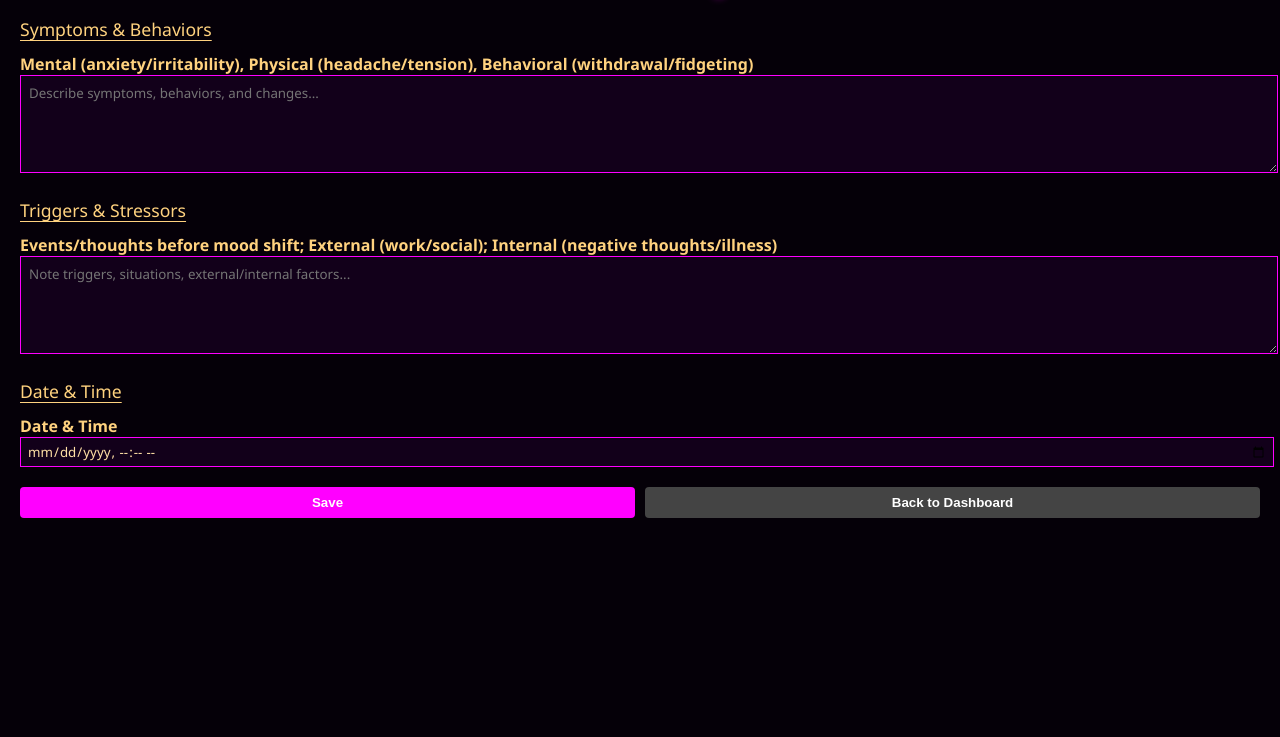
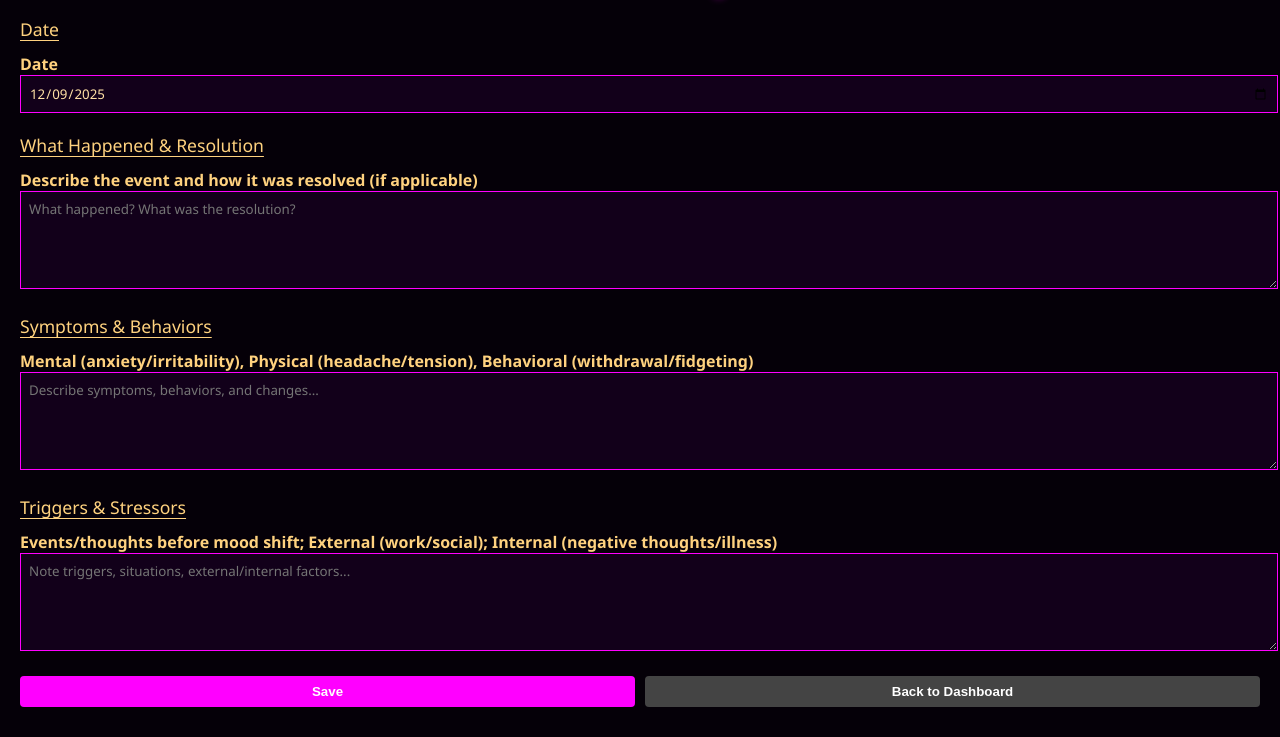
Before and after one commit to harperxj2-cell/bdbrokenbrain, a plain HTML site: page event.html in a window 1280 px wide. Shown: the part 87-824 px from the top of the page. Before the commit the page ends 800 px from the top, so only its background shows below. Drawn offline with Linux system fonts and the light colour scheme.

Commit message:
Update event.html

```diff
--- a/event.html
+++ b/event.html
@@ -15,7 +15,7 @@
       text-shadow: 0 0 10px #ff00ff;
     }
     label { display: block; margin-top: 12px; font-weight: bold; }
-    textarea, input[type="datetime-local"] {
+    textarea, input[type="date"] {
       width: 100%;
       max-width: 100%;
       background: #12001a;
@@ -26,9 +26,6 @@
     }
     textarea {
       min-height: 80px;
-    }
-    input[type="datetime-local"] {
-      padding: 4px 6px;
     }
     .section-title {
       margin-top: 20px;
@@ -62,6 +59,16 @@
 <body>
   <h1>Event Entry</h1>
 
+  <!-- Date up top -->
+  <div class="section-title">Date</div>
+  <label for="eventDate">Date</label>
+  <input type="date" id="eventDate">
+
+  <!-- What Happened & Resolution -->
+  <div class="section-title">What Happened & Resolution</div>
+  <label for="eventDescription">Describe the event and how it was resolved (if applicable)</label>
+  <textarea id="eventDescription" placeholder="What happened? What was the resolution?"></textarea>
+
   <!-- Symptoms & Behaviors -->
   <div class="section-title">Symptoms & Behaviors</div>
   <label for="symptoms">Mental (anxiety/irritability), Physical (headache/tension), Behavioral (withdrawal/fidgeting)</label>
@@ -72,11 +79,6 @@
   <label for="triggers">Events/thoughts before mood shift; External (work/social); Internal (negative thoughts/illness)</label>
   <textarea id="triggers" placeholder="Note triggers, situations, external/internal factors..."></textarea>
 
-  <!-- Date & Time -->
-  <div class="section-title">Date & Time</div>
-  <label for="datetime">Date & Time</label>
-  <input type="datetime-local" id="datetime">
-
   <div class="buttons">
     <button type="button" onclick="saveEvent()">Save</button>
     <button type="button" class="secondary" onclick="goBack()">Back to Dashboard</button>
@@ -85,23 +87,25 @@
   <div id="savedMsg" class="saved-message"></div>
 
   <script>
-    // Set current datetime
-    document.getElementById('datetime').valueAsDate = new Date();
+    // Set current date
+    document.getElementById('eventDate').valueAsDate = new Date();
 
     function saveEvent() {
-      const datetime = document.getElementById('datetime').value;
+      const eventDate = document.getElementById('eventDate').value;
+      const eventDescription = document.getElementById('eventDescription').value.trim();
       const symptoms = document.getElementById('symptoms').value.trim();
       const triggers = document.getElementById('triggers').value.trim();
 
-      if (!symptoms && !triggers) {
-        alert('Describe at least one symptom or trigger before saving.');
+      if (!eventDescription && !symptoms && !triggers) {
+        alert('Describe at least one event, symptom, or trigger before saving.');
         return;
       }
 
       let events = JSON.parse(localStorage.getItem('events') || '[]');
       events.push({
         type: 'event',
-        datetime,
+        date: eventDate,
+        description: eventDescription,
         symptoms,
         triggers
       });
@@ -109,6 +113,7 @@
 
       document.getElementById('savedMsg').textContent = 'Saved!';
       // Clear fields
+      document.getElementById('eventDescription').value = '';
       document.getElementById('symptoms').value = '';
       document.getElementById('triggers').value = '';
     }
```
